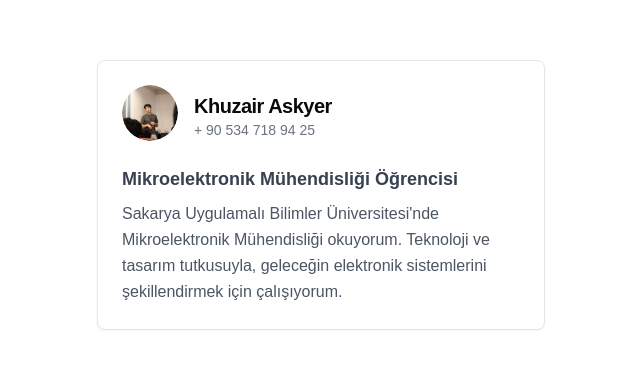
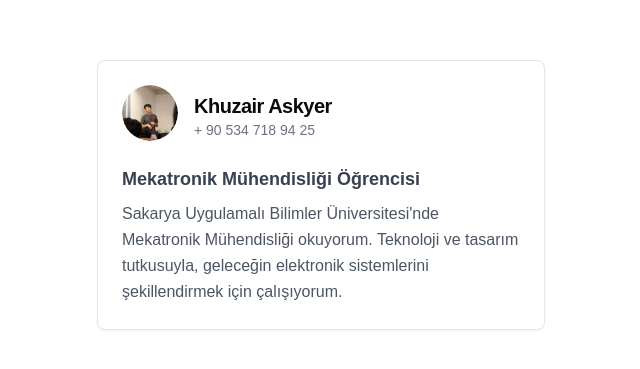
Before and after one commit to huzarh/QQw, a Next.js app: page /en/khuzair in a window 1280 px wide. Shown: the part 205-574 px from the top of the page, without its empty margins (319-959 px from the left). Built offline with nearby package versions, Linux system fonts and the light colour scheme.

Commit message:
fixed all

```diff
--- a/app/[locale]/khuzair/page.tsx
+++ b/app/[locale]/khuzair/page.tsx
@@ -18,7 +18,7 @@ export default function Khuzair() {
     isPublished: true,
     tags: [
       "Khuzair Askyer",
-      "Mikroelektronik Mühendisliği",
+      "Mekatronik Mühendisliği",
       "Öğrenci",
       "Yazılım Geliştirme",
       "Web Geliştirme",
@@ -47,7 +47,7 @@ export default function Khuzair() {
               <Avatar className="w-14 h-14 relative">
                 <Image
                   src="/assets/khuzairaskyer.jpeg"
-                  alt="Khuzair Askyer - Mikroelektronik Mühendisliği Öğrencisi"
+                  alt="Khuzair Askyer - Mekatronik Mühendisliği Öğrencisi"
                   width={56}
                   height={56}
                   className="rounded-full"
@@ -57,8 +57,9 @@ export default function Khuzair() {
               </Avatar>
             </div>
             <div>
+              {/* Use CardTitle directly without nesting <h1> */}
               <CardTitle className="text-xl dark:text-white font-semibold tracking-tight">
-                <h1>Khuzair Askyer</h1>
+                Khuzair Askyer
               </CardTitle>
               <CardDescription className="text-sm dark:text-gray-300 font-medium text-gray-500">
                 + 90 534 718 94 25
@@ -66,11 +67,12 @@ export default function Khuzair() {
             </div>
           </CardHeader>
           <CardContent>
-            <p className="text-gray-700 dark:text-gray-200 font-bold text-lg mb-2">
-              <h2>Mikroelektronik Mühendisliği Öğrencisi</h2>
-            </p>
+            {/* Use <div> instead of <p> for the heading */}
+            <div className="text-gray-700 dark:text-gray-200 font-bold text-lg mb-2">
+              <h2>Mekatronik Mühendisliği Öğrencisi</h2>
+            </div>
             <p className="text-gray-600 dark:text-gray-400 text-base leading-relaxed">
-              Sakarya Uygulamalı Bilimler Üniversitesi&#39;nde Mikroelektronik
+              Sakarya Uygulamalı Bilimler Üniversitesi&#39;nde Mekatronik
               Mühendisliği okuyorum. Teknoloji ve tasarım tutkusuyla, geleceğin
               elektronik sistemlerini şekillendirmek için çalışıyorum.
             </p>
```
